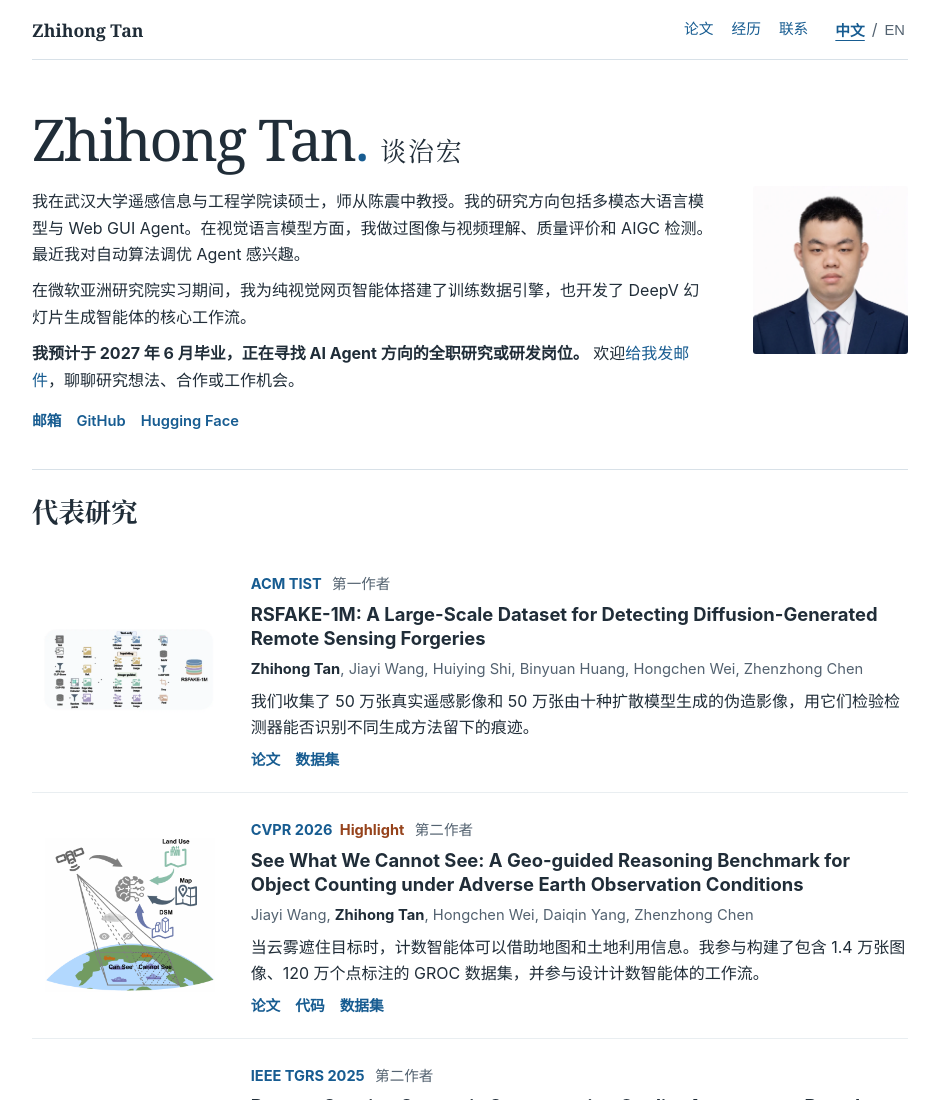
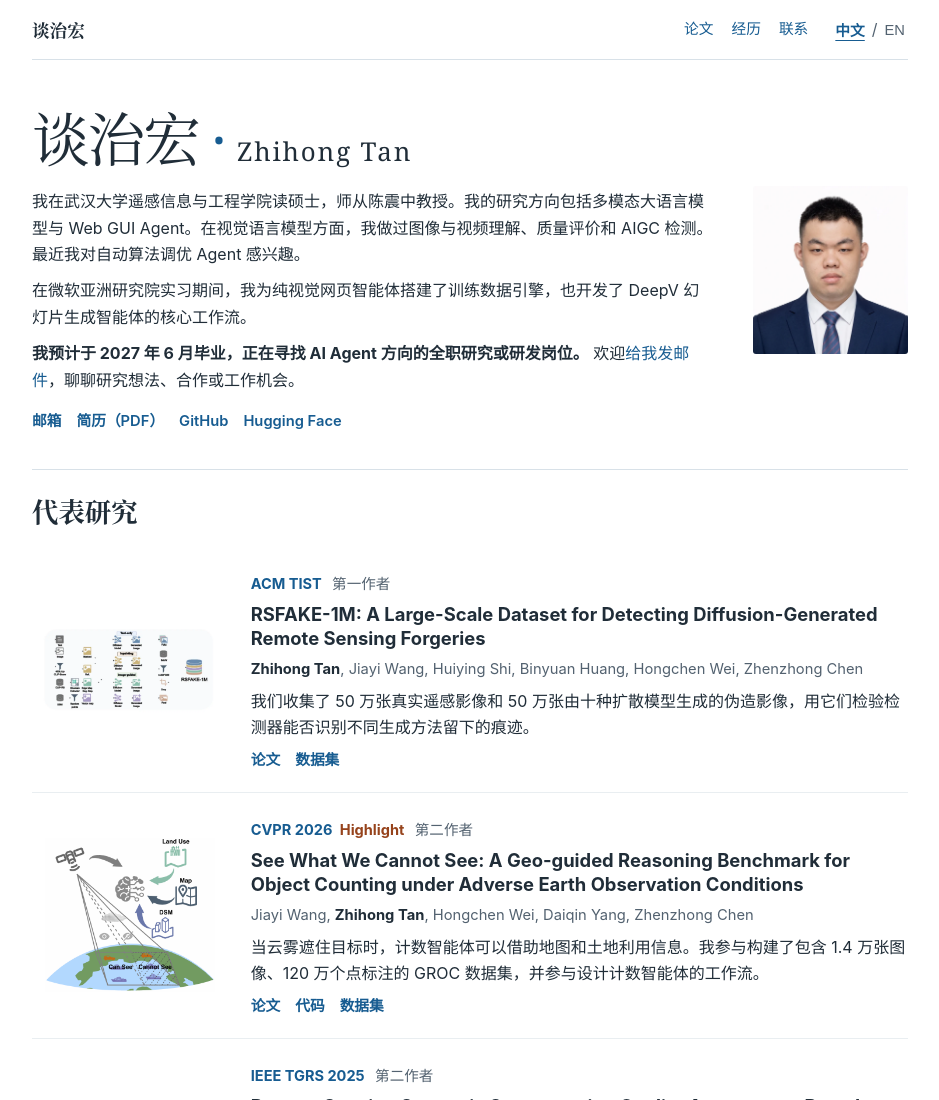
Before and after one commit to TZHSW/tzhsw.github.io, a plain HTML site: page index.html in a window 1280 px wide. Shown: the top 1100 px of the page, without its empty margins (170-1109 px from the left). Drawn offline with Linux system fonts and the light colour scheme.

Commit message:
Link public CV and localize profile name order

```diff
--- a/index.html
+++ b/index.html
@@ -4,13 +4,13 @@
   <meta charset="utf-8">
   <meta name="viewport" content="width=device-width,initial-scale=1">
   <meta name="description" content="谈治宏，武汉大学硕士研究生。研究多模态大语言模型与 Web GUI Agent，涉及图像与视频理解、质量评价和 AIGC 检测。">
-  <title>谈治宏 · Zhihong Tan</title>
+  <title data-en="Zhihong Tan · 谈治宏">谈治宏 · Zhihong Tan</title>
   <link rel="stylesheet" href="style.css">
   <script defer src="language.js"></script>
 </head>
 <body>
 <header>
-  <a class="brand" href="#about">Zhihong Tan</a>
+  <a class="brand" href="#about" data-en="Zhihong Tan">谈治宏</a>
   <nav aria-label="Navigation">
     <a href="#research" data-en="Papers">论文</a>
     <a href="#agents" data-en="Experience">经历</a>
@@ -24,13 +24,18 @@
 </header>
 <main>
   <section id="about" class="profile">
-    <h1>Zhihong Tan<span class="dot">.</span> <small lang="zh-CN">谈治宏</small></h1>
+    <h1><span data-en="Zhihong Tan">谈治宏</span> <span class="dot">·</span> <small data-en="谈治宏">Zhihong Tan</small></h1>
     <div class="introduction">
       <p data-en="I am a master’s student at Wuhan University, advised by Prof. Zhenzhong Chen. My research spans multimodal large language models and web GUI agents. My work on vision-language models covers image and video understanding, quality assessment, and detection of AI-generated content. I am currently interested in agents for automated algorithm tuning.">我在武汉大学遥感信息与工程学院读硕士，师从陈震中教授。我的研究方向包括多模态大语言模型与 Web GUI Agent。在视觉语言模型方面，我做过图像与视频理解、质量评价和 AIGC 检测。最近我对自动算法调优 Agent 感兴趣。</p>
       <p data-en="During my research internship at Microsoft Research Asia, I built a data engine for vision-based web agents and developed the core workflow for DeepV, a slide generation agent.">在微软亚洲研究院实习期间，我为纯视觉网页智能体搭建了训练数据引擎，也开发了 DeepV 幻灯片生成智能体的核心工作流。</p>
       <p><strong data-en="I expect to graduate in June 2027 and am looking for a full-time role in AI agent research or engineering.">我预计于 2027 年 6 月毕业，正在寻找 AI Agent 方向的全职研究或研发岗位。</strong>
         <span data-en="Please feel free to ">欢迎</span><a href="mailto:tanzhihong@whu.edu.cn" data-en="reach out">给我发邮件</a><span data-en=" to discuss research ideas, potential collaborations, or career opportunities.">，聊聊研究想法、合作或工作机会。</span></p>
-      <div class="links"><a href="mailto:tanzhihong@whu.edu.cn" data-en="Email">邮箱</a><a href="https://github.com/TZHSW">GitHub</a><a href="https://huggingface.co/TZHSW">Hugging Face</a></div>
+      <div class="links">
+        <a href="mailto:tanzhihong@whu.edu.cn" data-en="Email">邮箱</a>
+        <a href="assets/Zhihong-Tan-CV.pdf" target="_blank" rel="noopener" data-en="CV (Chinese PDF)">简历（PDF）</a>
+        <a href="https://github.com/TZHSW">GitHub</a>
+        <a href="https://huggingface.co/TZHSW">Hugging Face</a>
+      </div>
     </div>
     <img class="portrait" src="assets/zhihong.webp" width="640" height="693" alt="谈治宏 / Zhihong Tan">
   </section>
```
Also changed, not shown: 1 other file.
